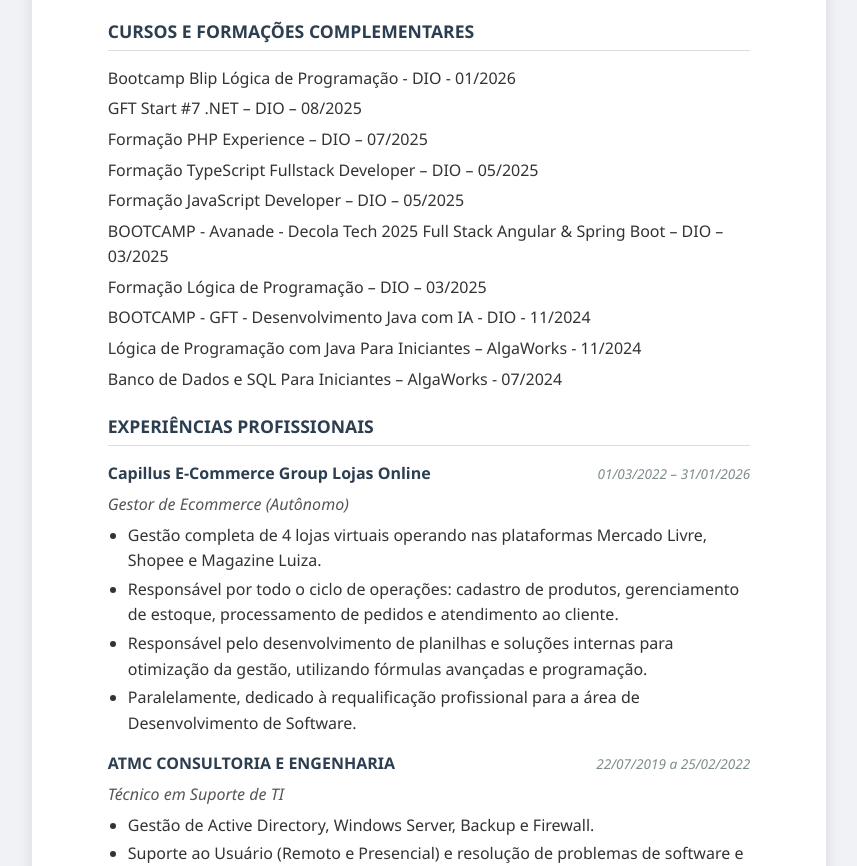
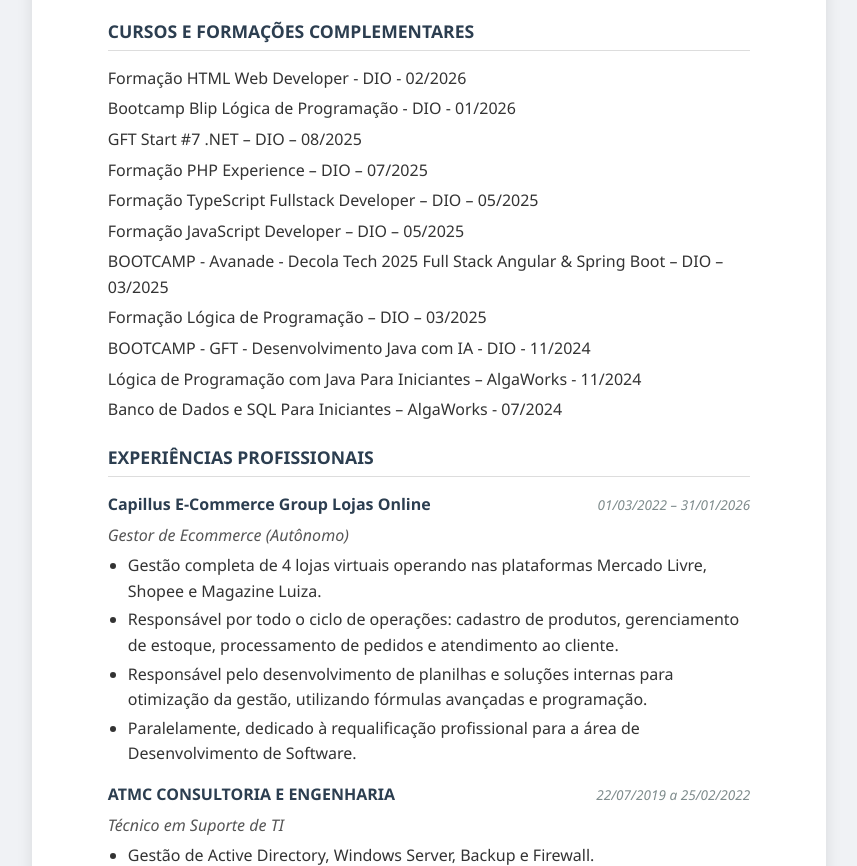
Before and after one commit to SymonSL7/CurriculoWeb, a plain HTML site: page index.html in a window 1280 px wide. Shown: the part 1630-2496 px from the top of the page, without its empty margins (211-1068 px from the left). Drawn offline with Linux system fonts and the light colour scheme.

Commit message:
Atualização curso

```diff
--- a/index.html
+++ b/index.html
@@ -370,6 +370,7 @@
         <section>
             <h2>Cursos e Formações Complementares</h2>
             <ul class="skills-list">
+                <li>Formação HTML Web Developer - DIO - 02/2026</li>
                 <li>Bootcamp Blip Lógica de Programação - DIO - 01/2026</li>
                 <li>GFT Start #7 .NET – DIO – 08/2025</li>
                 <li>Formação PHP Experience – DIO – 07/2025</li>
```
